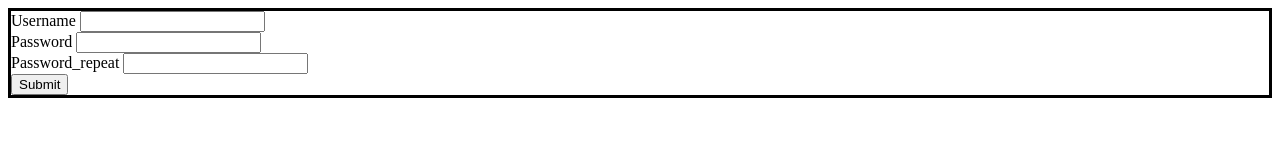
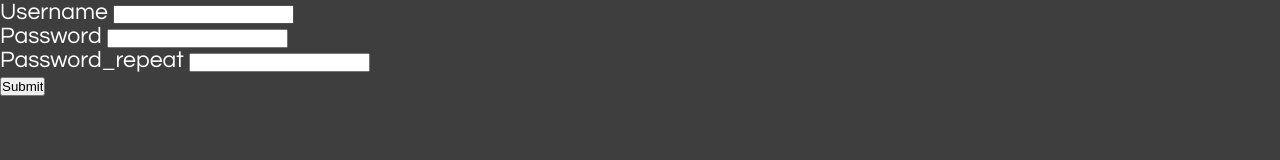
Before and after one commit to NiszSzumi/supreme-garbanzo, a plain HTML site: page Index.html in a window 1280 px wide. Drawn offline with Linux system fonts and the light colour scheme; files whose address does not match are found by name.

Commit message:
Change made by Syta

```diff
--- a/style.css
+++ b/style.css
@@ -1,15 +1,21 @@
-.user{
+*, *::after, *::before {
+    padding: 0;
+    margin: 0;
+    box-sizing: border-box;
+}
+
+body, html {
+    background: #3e3e3e;
+    font-family: 'century gothic';
+    font-size:  1.2em;
+    color: white;
 
 }
-.psw{
+
+input[type=text], input[type=password] {
 
 }
-.repeat_psw{
+
+input[type=submit] {
 
 }
-.submit{
-
-}
-.form{
-    border-style: solid;
-}
```
